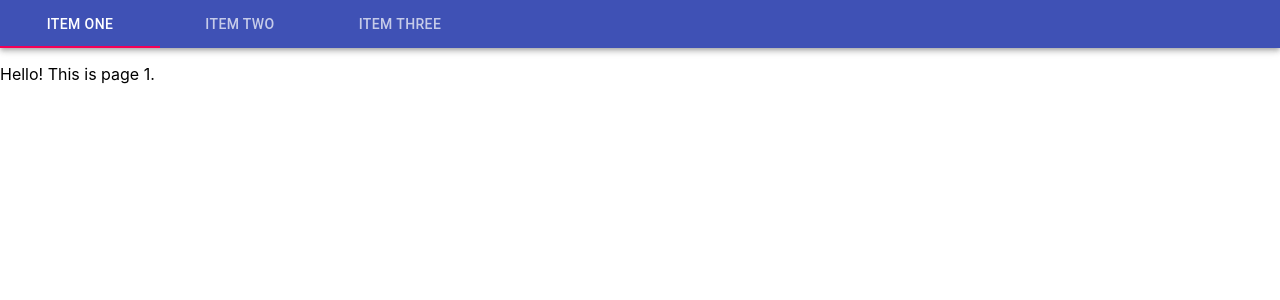
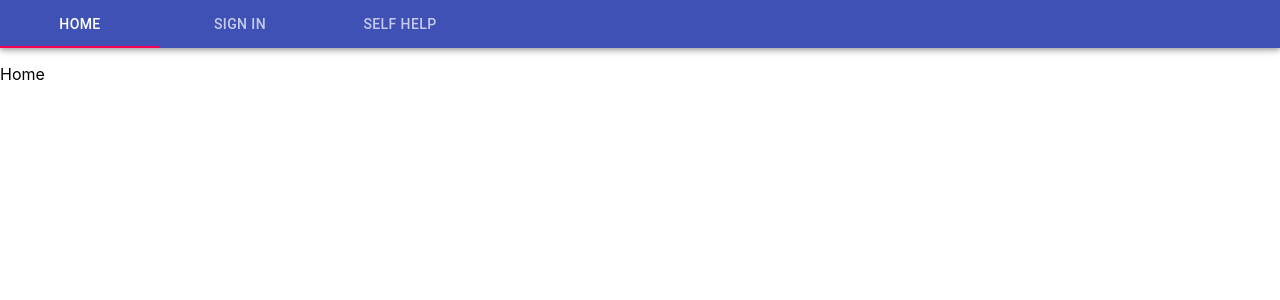
Before and after one commit to AustinKol/CSAchat, a React (Create React App) app: page / in a window 1280 px wide. Shown: the top 300 px of the page. Built offline with nearby package versions, Linux system fonts and the light colour scheme.

Commit message:
Added components

```diff
--- a/src/App.tsx
+++ b/src/App.tsx
@@ -1,7 +1,9 @@
 import { AppBar, Tabs, Tab } from '@material-ui/core';
-import { TabPanel } from '@material-ui/lab';
 import React from 'react';
 import './App.css';
+import Home from './components/Home';
+import SelfHelp from './components/SelfHelp';
+import SignIn from './components/SignIn';
 
 function App() {
 
@@ -15,16 +17,20 @@ function App() {
     <div>
       <AppBar position="static">
         <Tabs value={value} onChange={handleChange}>
-          <Tab label="Item One" />
-          <Tab label="Item Two" />
-          <Tab label="Item Three" />
+          <Tab label="Home" />
+          <Tab label="Sign In" />
+          <Tab label="Self Help" />
         </Tabs>
       </AppBar>
+
       <div hidden={value !== 0} >
-          <p>Hello! This is page 1.</p>
+          <Home />
       </div>
       <div hidden={value !== 1} >
-          <p>Hello! This is page 2.</p>
+          <SignIn />
+      </div>
+      <div hidden={value !== 2} >
+          <SelfHelp />
       </div>
     </div>
   );
--- /dev/null
+++ b/src/components/Home.tsx
@@ -0,0 +1,8 @@
+import React from 'react';
+import '../App.css';
+
+function Home() {
+    return (<p>Home</p>);
+}
+
+export default Home;
--- /dev/null
+++ b/src/components/SelfHelp.tsx
@@ -0,0 +1,8 @@
+import React from 'react';
+import '../App.css';
+
+function SelfHelp() {
+    return (<p>SelfHelp</p>);
+}
+
+export default SelfHelp;
--- /dev/null
+++ b/src/components/SignIn.tsx
@@ -0,0 +1,8 @@
+import React from 'react';
+import '../App.css';
+
+function SignIn() {
+    return (<p>SignIn</p>);
+}
+
+export default SignIn;
```
